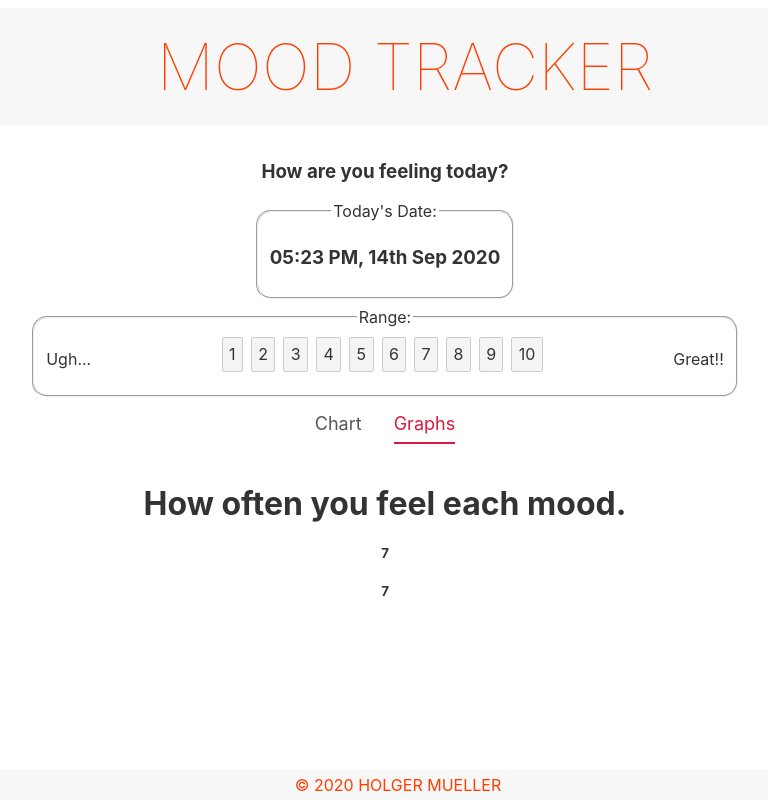
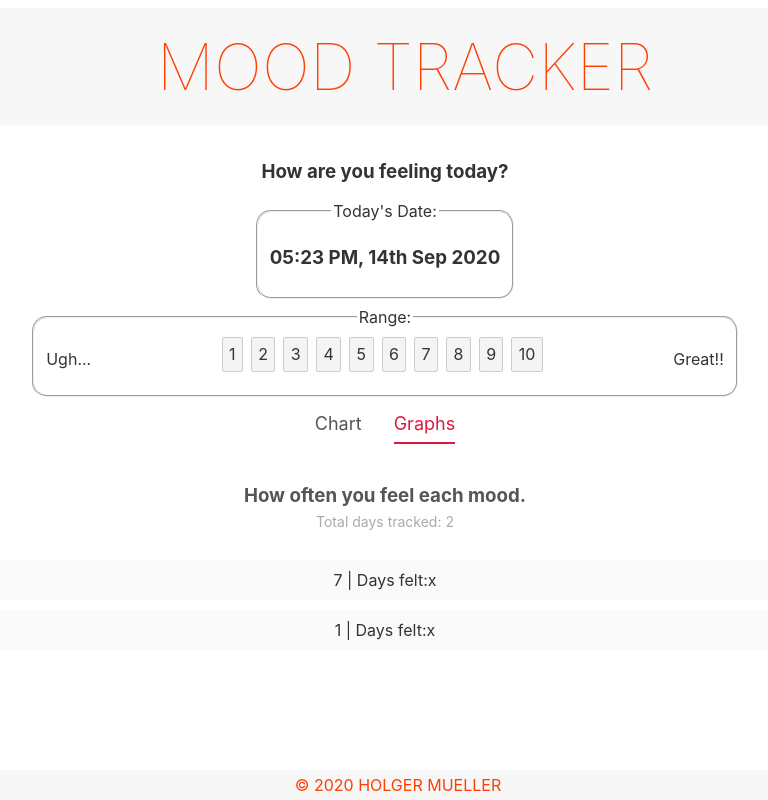
Before and after one commit to Holgermueller/mood-tracker, a Svelte app: page / in a window 1280 px wide. Both pictures are taken after a click on the item "Graphs". Shown: the top 800 px of the page, without its empty margins (255-1023 px from the left). Built offline with nearby package versions, Linux system fonts and the light colour scheme.

Commit message:
days tracked updates

```diff
--- a/src/components/Graphs.svelte
+++ b/src/components/Graphs.svelte
@@ -1,11 +1,37 @@
 <script>
   import MoodStore from "../stores/MoodStore";
+
+  $: daysTracked = $MoodStore.length;
 </script>
 
-<h1>How often you feel each mood.</h1>
+<style>
+  h3 {
+    margin: 0 auto;
+    color: #555;
+  }
+  p {
+    margin-top: 6px;
+    font-size: 14px;
+    color: #aaa;
+    margin-bottom: 30px;
+  }
+  .mood {
+    background: #fafafa;
+    margin: 10px auto;
+    position: relative;
+  }
+  span {
+    display: inline-block;
+    padding: 10px 20px;
+    border-radius: 15px;
+  }
+</style>
+
+<h3>How often you feel each mood.</h3>
+
+<p>Total days tracked: {daysTracked}</p>
 <div>
   {#each $MoodStore as mood}
-    <h5>{mood.mood}</h5>
-    <h5>{mood.moodId}</h5>
+    <div class="mood"><span>{mood.mood} | Days felt:x</span></div>
   {/each}
 </div>
--- a/src/stores/MoodStore.js
+++ b/src/stores/MoodStore.js
@@ -7,6 +7,12 @@ const MoodStore = writable([
     mood: "7",
     moodId: "7",
   },
+  {
+    date: "yyy",
+    id: "y",
+    mood: "1",
+    moodId: "1",
+  },
 ]);
 
 export default MoodStore;
```
